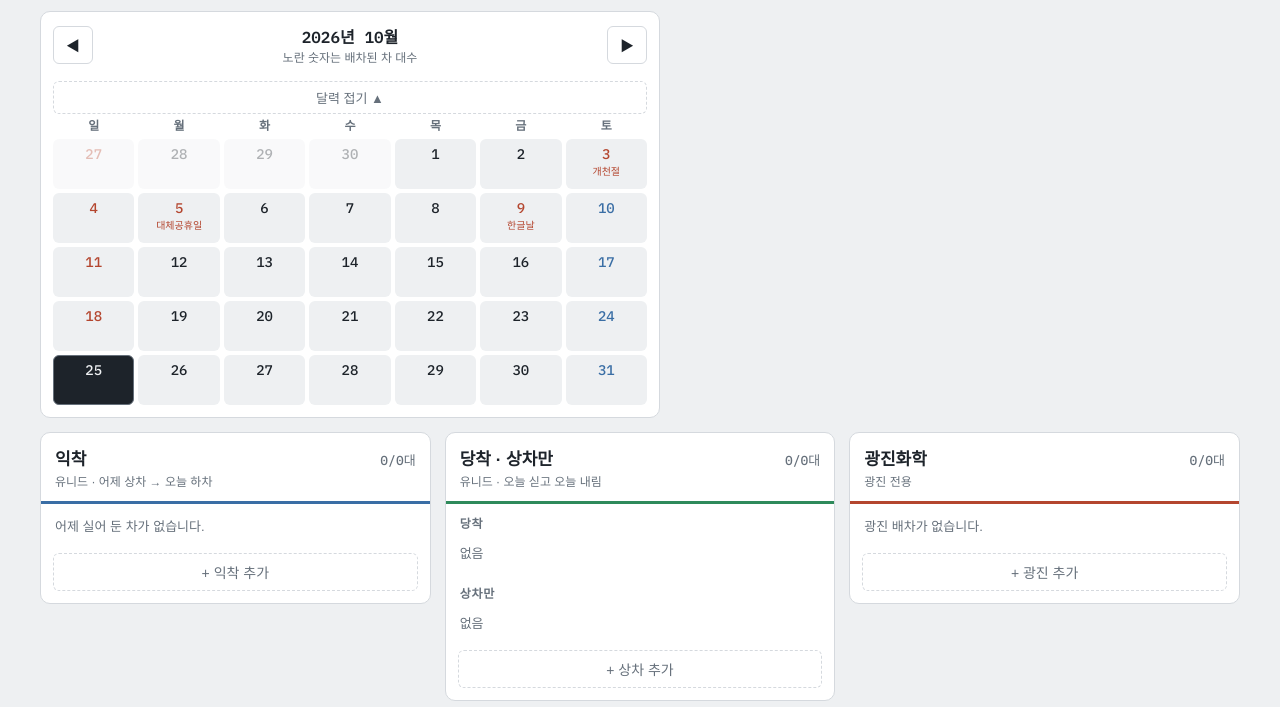
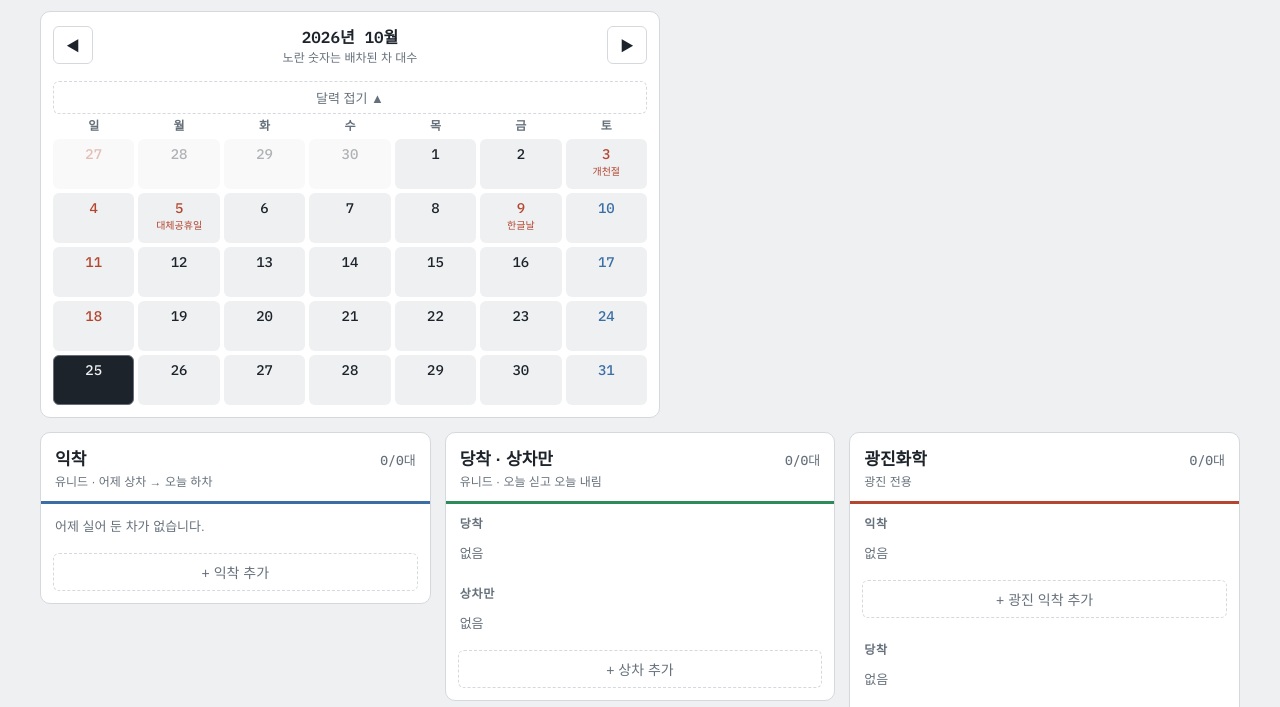
Before and after one commit to kimchunyeol/baecha, a plain HTML site: page index.html in a window 1280 px wide. Shown: the part 93-800 px from the top of the page. Drawn offline with Linux system fonts and the light colour scheme; a web font is replaced by a local one.

Commit message:
광진 익착 추가 버튼 만들기
Co-Authored-By: Claude Opus 5.5 <noreply@anthropic.com>
Claude-Session: https://claude.ai/code/session_01P7vxaYo8R7ypjWssj6SF1z

```diff
--- a/index.html
+++ b/index.html
@@ -177,11 +177,12 @@ body{margin:0}
       <div class="col-head"><div><h2>광진화학</h2><small>광진 전용</small></div><span class="count" id="n-c3"></span></div>
       <div class="sub">익착</div>
       <div class="list" id="l3a"></div>
+      <button class="add" data-add="kj:unload">+ 광진 익착 추가</button>
       <div class="sub">당착</div>
       <div class="list" id="l3b"></div>
       <div class="sub">상차만</div>
       <div class="list" id="l3c"></div>
-      <button class="add" data-add="kj:same">+ 광진 추가</button>
+      <button class="add" data-add="kj:same">+ 광진 당착·상차 추가</button>
     </section>
   </div>
 
@@ -325,11 +326,10 @@ function render(){
   fill('#l1',g('unid','unload'),'어제 실어 둔 차가 없습니다.');
   fill('#l2a',g('unid','same'),'없음');
   fill('#l2b',g('unid','load'),'없음');
-  fill('#l3a',g('kj','unload'),'',true);
-  fill('#l3b',g('kj','same'),'',true);
-  fill('#l3c',g('kj','load'),'',true);
+  fill('#l3a',g('kj','unload'),'없음');
+  fill('#l3b',g('kj','same'),'없음');
+  fill('#l3c',g('kj','load'),'없음');
   const kj=d.filter(i=>i.group==='kj');
-  if(!kj.length){$('#l3a').hidden=false;$('#l3a').innerHTML='<div class="empty">광진 배차가 없습니다.</div>'}
   const c=a=>`${nDone(a)}/${nCars(a)}대`;
   $('#n-c1').textContent=c(g('unid','unload'));
   $('#n-c2').textContent=c([...g('unid','same'),...g('unid','load')]);
@@ -681,6 +681,10 @@ function renderDest(){
 const _openEdit3=openEdit;
 openEdit=function(a,b){renderDest();_openEdit3(a,b)};
 
+// 광진 익착은 하차지를 광진화학당진으로 미리 채움
+const _openEdit4=openEdit;
+openEdit=function(a,b){_openEdit4(a,b);if(!a&&b==='kj:unload')$('#e-place').value='광진화학당진'};
+
 render();
 </script>
 </body>
```
